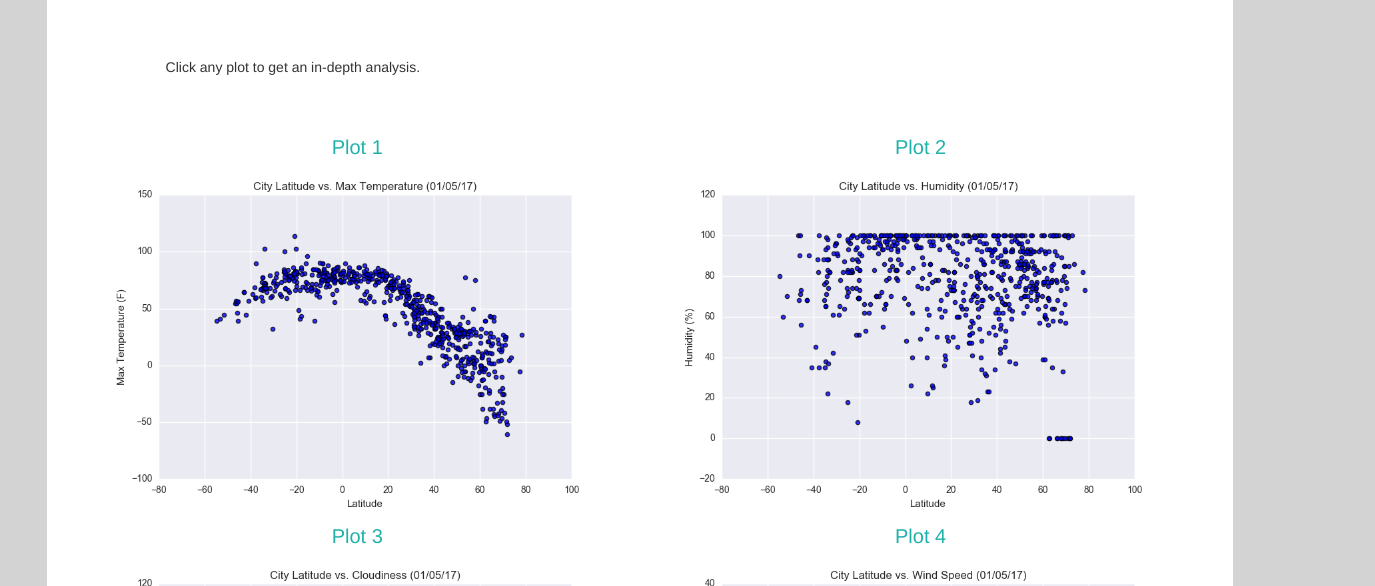
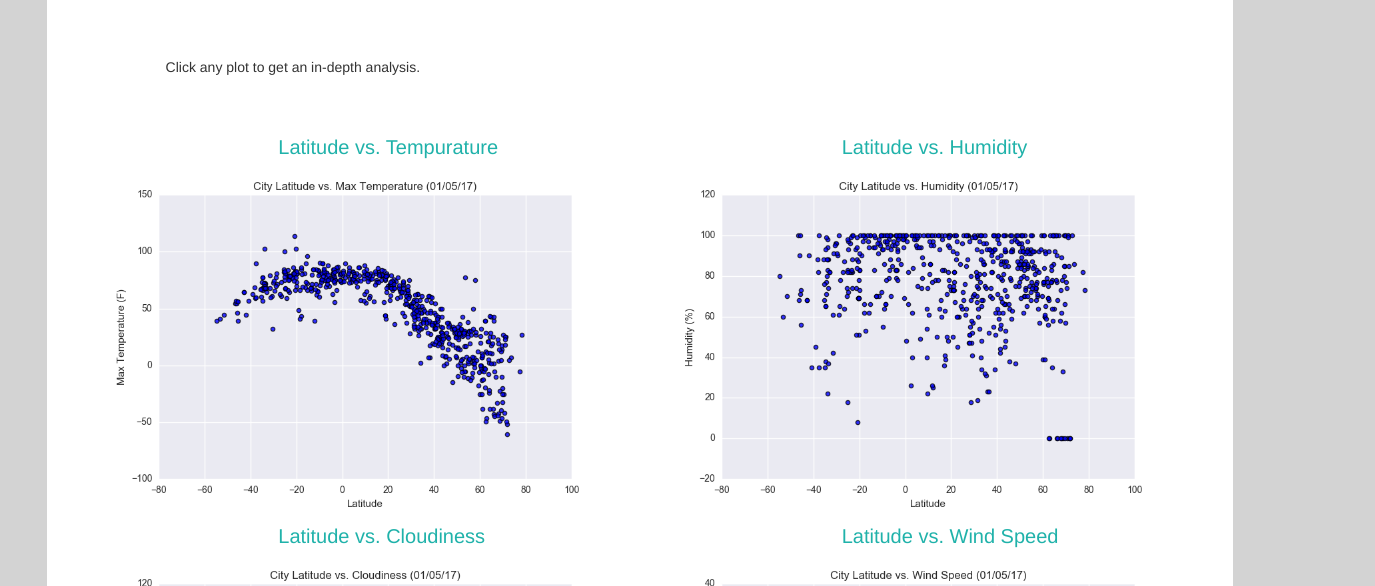
Before and after one commit to Jerco49/html-css-challenge, a plain HTML site: page comparisons.html in a window 1280 px wide. Shown: the part 282-868 px from the top of the page, 1375 px wide, since content can reach past the window. Drawn offline with nearby package versions, Linux system fonts and the light colour scheme.

Commit message:
Add files via upload

```diff
--- a/comparisons.html
+++ b/comparisons.html
@@ -53,19 +53,19 @@
                 <div class = "container comparison_container">
                     <div class = "row comparison_row">
                         <div class = "col-sm-12 col-md-6 comparison_item">
-                            <h1 class = "item_title">Plot 1</h1>
+                            <h1 class = "item_title">Latitude vs. Tempurature</h1>
                             <a href = "visual_one.html"><img class = "comparison_pictures img-responsive" src =  "Resources/assets/images/Fig1.png" alt = "first visual"></a>
                         </div>
                         <div class = "col-sm-12 col-md-6 comparison_item">
-                            <h1 class = "item_title">Plot 2</h1>
+                            <h1 class = "item_title">Latitude vs. Humidity</h1>
                             <a href = "visual_two.html"><img class = "comparison_pictures img-responsive" src =  "Resources/assets/images/Fig2.png" alt = "second visual"></a>
                         </div>
                         <div class = "col-sm-12 col-md-6 comparison_item">
-                            <h1 class = "item_title">Plot 3</h1>
+                            <h1 class = "item_title">Latitude vs. Cloudiness</h1>
                             <a href = "visual_three.html"><img class = "comparison_pictures img-responsive" src =  "Resources/assets/images/Fig3.png" alt = "third visual"></a>
                         </div>
                         <div class = "col-sm-12 col-md-6 comparison_item">
-                            <h1 class = "item_title">Plot 4</h1>
+                            <h1 class = "item_title">Latitude vs. Wind Speed</h1>
                             <a href = "visual_four.html"><img class = "comparison_pictures img-responsive" src =  "Resources/assets/images/Fig4.png" alt = "fourth visual"></a>
                         </div>
                     </div>
--- a/style.css
+++ b/style.css
@@ -107,8 +107,9 @@ body {
 }
 
 .item_title {
+    position: relative;
     font-size:20px;
     color: lightseagreen;
-    margin: auto;
-    margin-left: 45%;
+    margin:auto;
+    left: 35%;
 }
```
Also changed, not shown: visual_four.html (+3 -1 lines), visual_one.html (+1 -1 lines), visual_three.html (+3 -1 lines), visual_two.html (+3 -1 lines).
